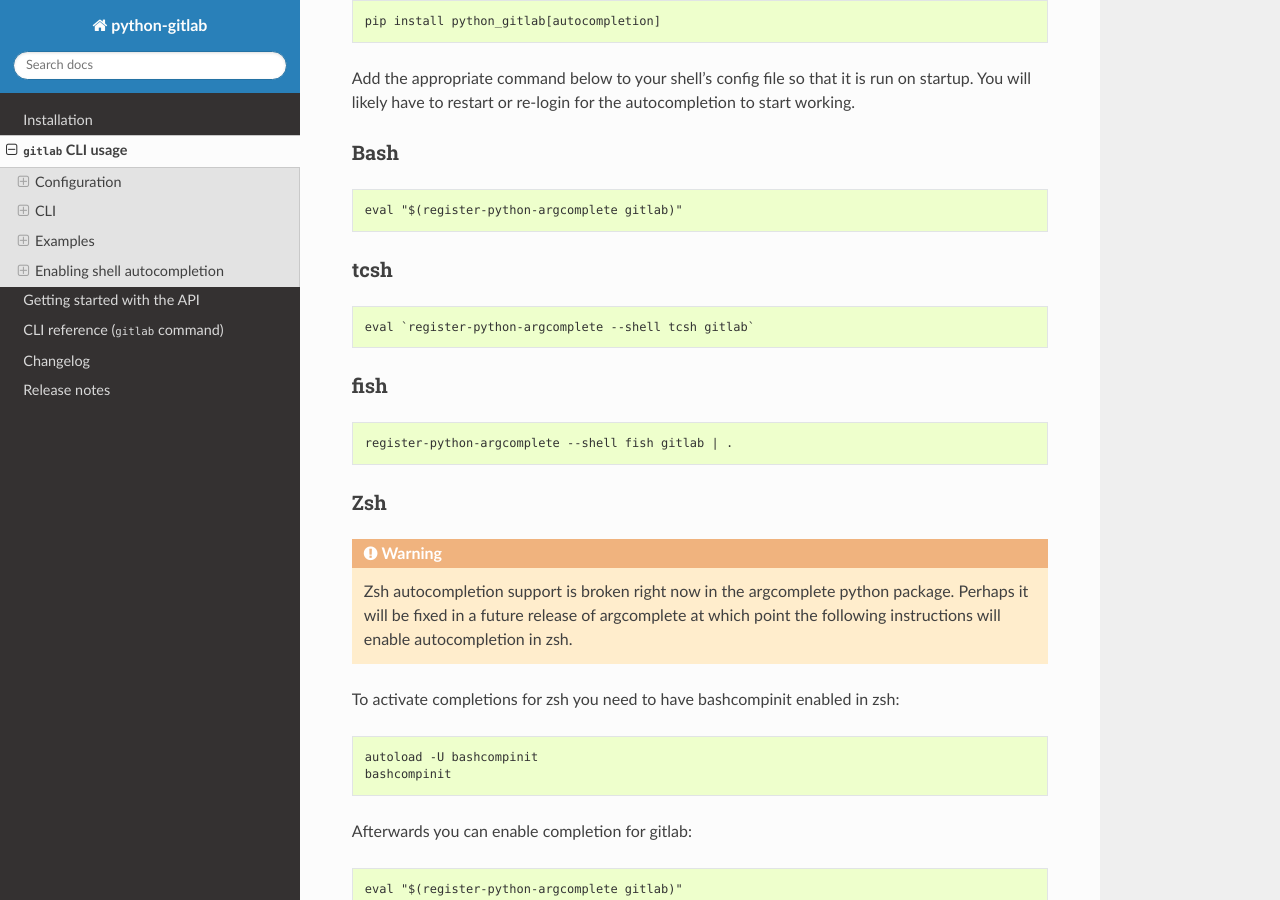
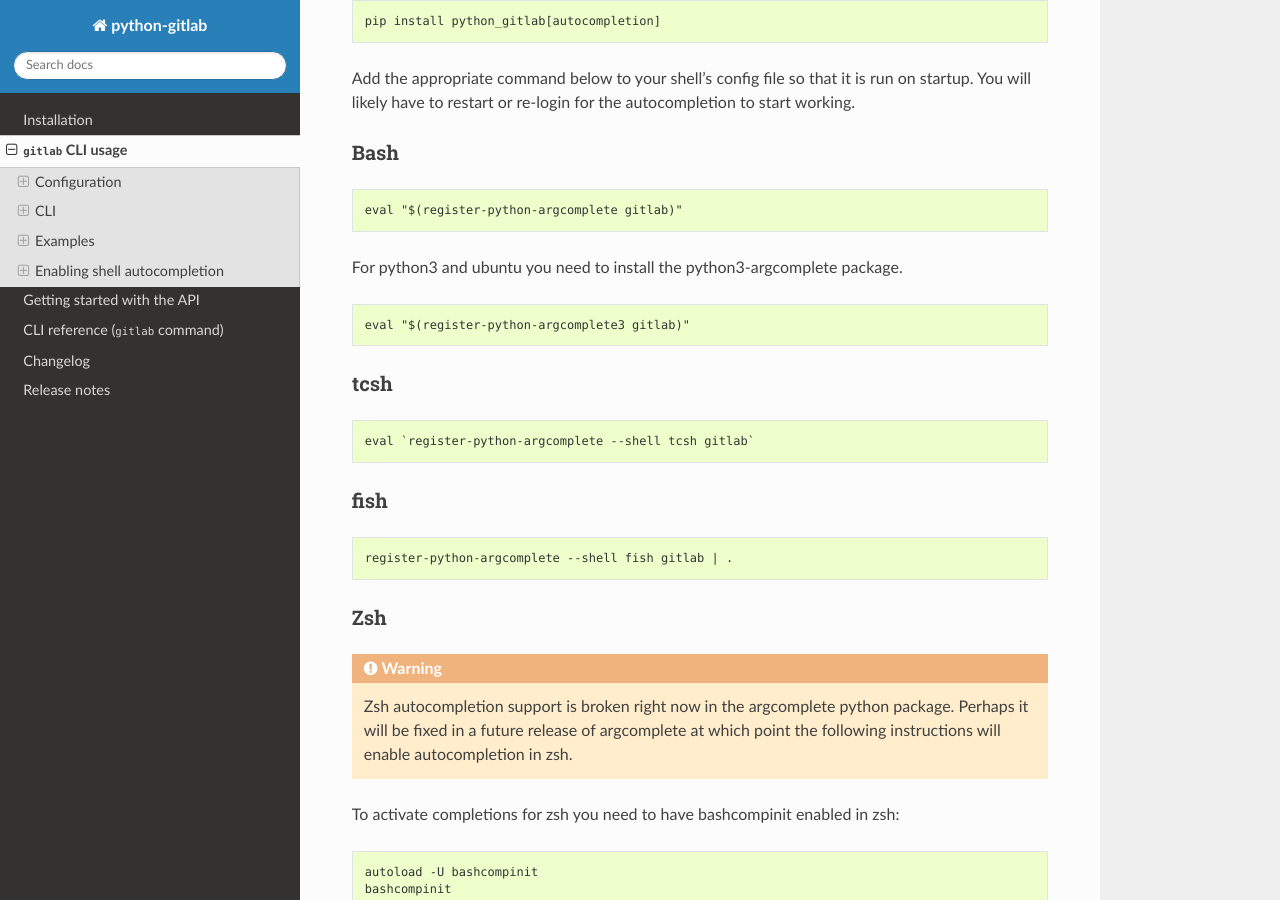
Before and after one commit to python-gitlab/python-gitlab, a Sphinx documentation site: the page built from docs/cli-usage.rst, in a window 1280 px wide and 900 px high, scrolled down 8045 px. Built offline with Sphinx 7.4.7 and the Read the Docs theme 2.0.0, drawn with Linux system fonts in a browser that asks for light colours; pages that are not in the unit, such as notebooks, are missing from menus; the version number could not be read and is left out.

Commit message:
Update cli-usage.rst
add description for ubuntu

```diff
--- a/docs/cli-usage.rst
+++ b/docs/cli-usage.rst
@@ -447,6 +447,12 @@
 
    eval "$(register-python-argcomplete gitlab)"
 
+For python3 and ubuntu you need to install the python3-argcomplete package.
+
+.. code-block:: console
+
+   eval "$(register-python-argcomplete3 gitlab)"
+
 tcsh
 ----
 
```
